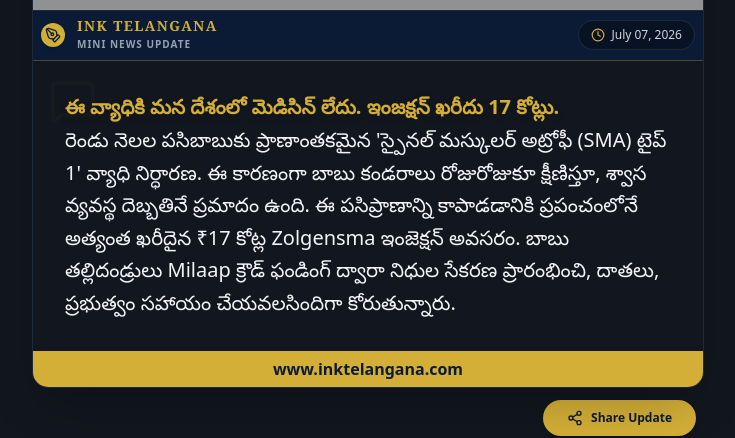
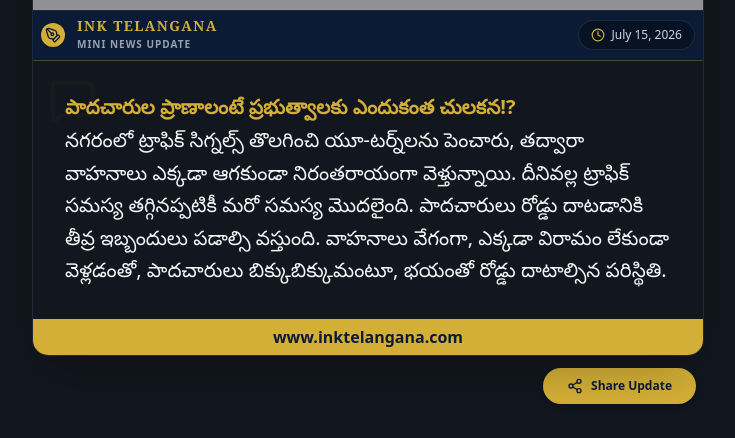
Before and after one commit to thehyderabadnow-eng/ink-telangana, a Next.js app: page /mini-news in a window 1280 px wide. Shown: the part 560-998 px from the top of the page, without its empty margins (272-1007 px from the left). Built offline with nearby package versions, Linux system fonts and the light colour scheme; grey boxes are pictures that could not be loaded.

Commit message:
Mini News 03/01: Pedestrians road crossing issues.

```diff
--- a/src/data/mininewscomments.ts
+++ b/src/data/mininewscomments.ts
@@ -18,6 +18,13 @@
     text: "రెండు నెలల పసిబాబుకు ప్రాణాంతకమైన 'స్పైనల్ మస్కులర్ అట్రోఫీ (SMA) టైప్ 1' వ్యాధి నిర్ధారణ. ఈ కారణంగా బాబు కండరాలు రోజురోజుకూ క్షీణిస్తూ, శ్వాస వ్యవస్థ దెబ్బతినే ప్రమాదం ఉంది. ఈ పసిప్రాణాన్ని కాపాడడానికి ప్రపంచంలోనే అత్యంత ఖరీదైన ₹17 కోట్ల Zolgensma ఇంజెక్షన్ అవసరం. బాబు తల్లిదండ్రులు Milaap క్రౌడ్ ఫండింగ్ ద్వారా నిధుల సేకరణ ప్రారంభించి, దాతలు, ప్రభుత్వం సహాయం చేయవలసిందిగా కోరుతున్నారు.",
     date: "July 07, 2026",
     imageUrl: "https://blogger.googleusercontent.com/img/a/AVvXsEhmXoSiARHmtN9KlVW0l8agp_XeJhLW13Ss_rAxldPpK8Lg_xcEVfIQwjAHnoHxkHGGRAJ0f1qOXUgU__nXJKW1yy04zZ7tpiXIbmWXPmY7FJJdMNCstH3fsoQq7yQrrqpO30fPzUCuUn8kMhl9_T9zTvxxazUMGQhiQZVSGaLf8AZ1zQkTgynuKcJHx8A8"
+  },
+  {
+    id: 3,
+    title: "పాదచారుల ప్రాణాలంటే ప్రభుత్వాలకు ఎందుకంత చులకన!?",
+    text: "నగరంలో ట్రాఫిక్ సిగ్నల్స్ తొలగించి యూ-టర్న్‌లను పెంచారు, తద్వారా వాహనాలు ఎక్కడా ఆగకుండా నిరంతరాయంగా వెళ్తున్నాయి. దీనివల్ల ట్రాఫిక్ సమస్య తగ్గినప్పటికీ మరో సమస్య మొదలైంది. పాదచారులు రోడ్డు దాటడానికి తీవ్ర ఇబ్బందులు పడాల్సి వస్తుంది. వాహనాలు వేగంగా, ఎక్కడా విరామం లేకుండా వెళ్లడంతో, పాదచారులు బిక్కుబిక్కుమంటూ, భయంతో రోడ్డు దాటాల్సిన పరిస్థితి.",
+    date: "July 15, 2026",
+    imageUrl: "https://blogger.googleusercontent.com/img/a/AVvXsEhn6JvOEu406CubtyA8gPXiajuLAEEyW2HDy68ZrDcAqB4PxrMupaVAL8f-wd3RhteOhbXJ8v_oBFjfzLowbqDB5z7mttsbXLw9En5rPI8rL64ZcTJ0W0Oj0dnd8LmG10qNe1AhRF_8DM-Xu4Q3vmIcn2Pp1poSoKFcnChYewj0E_UAdccN6PPDwlOyaWCA"
   }
 ];
 
```
